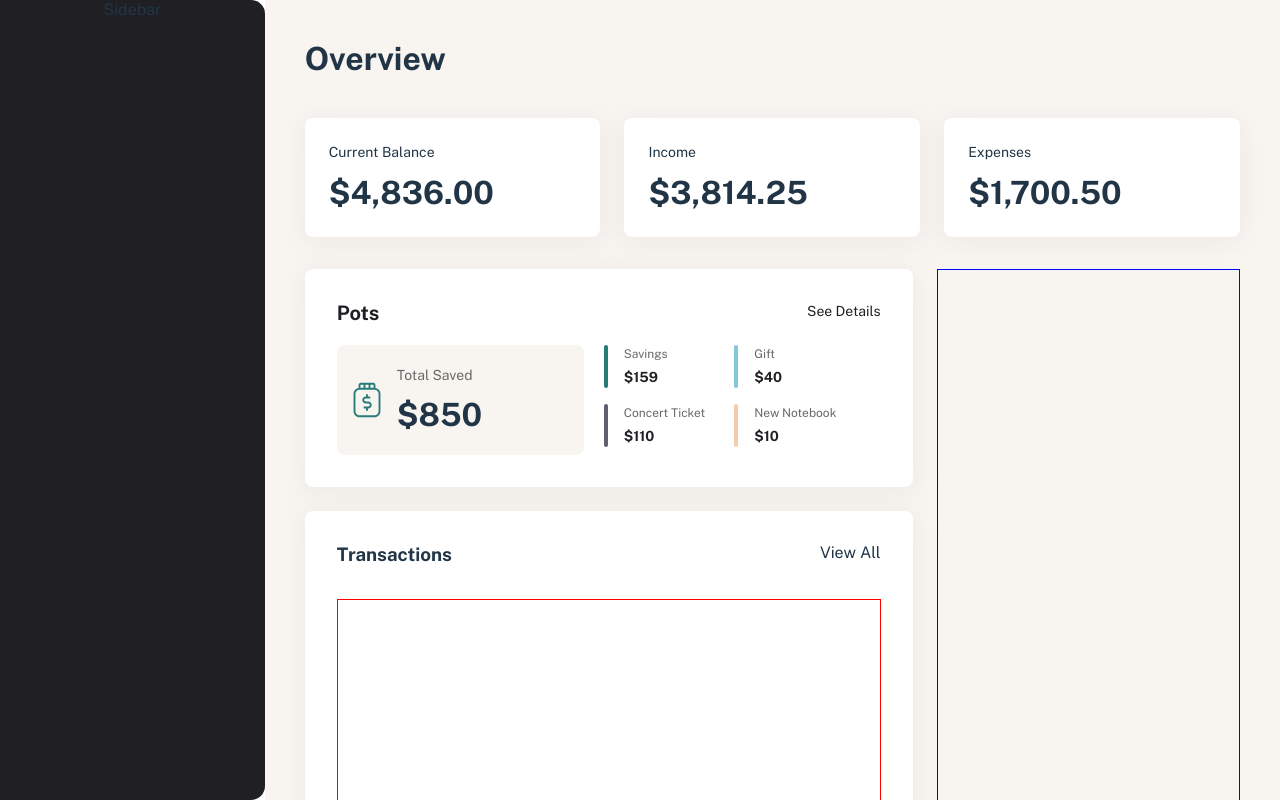
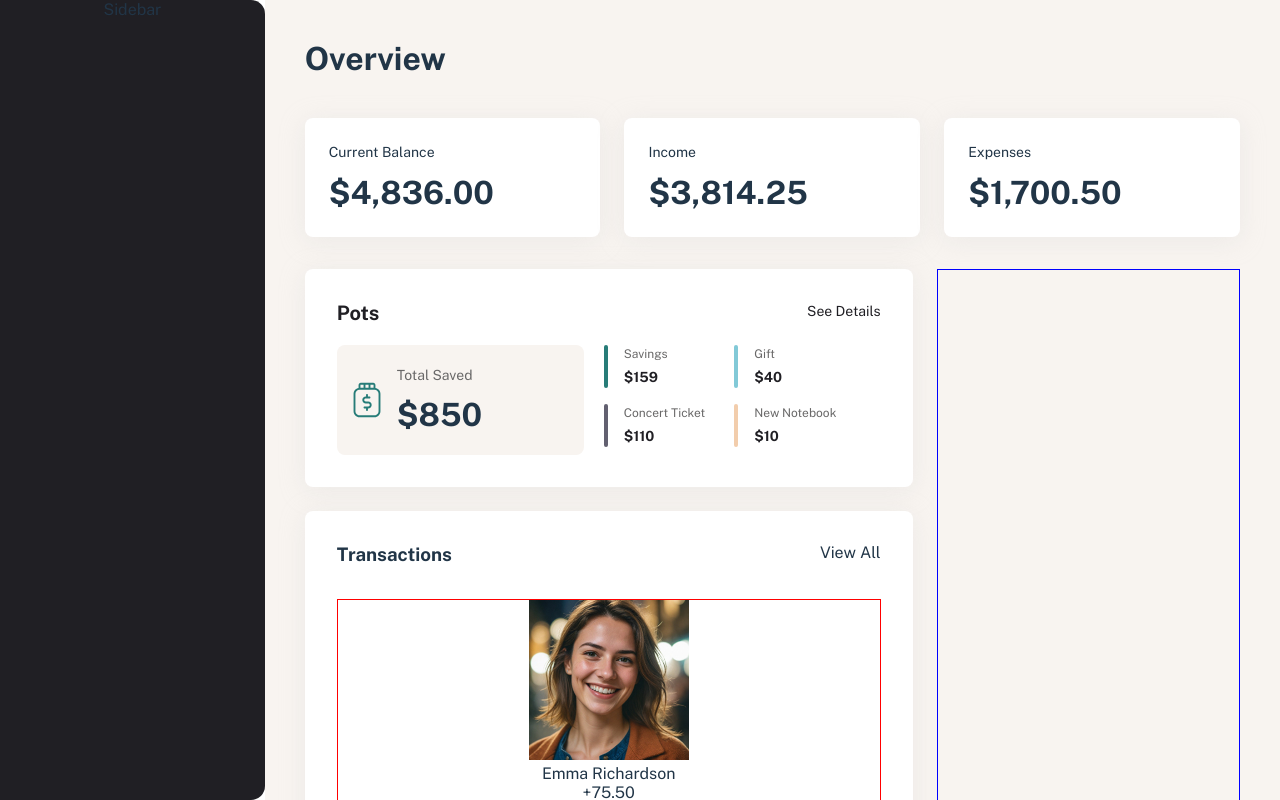
Before and after one commit to eddiemaceda11/Moneyhub, a React (Vite) app: page / in a window 1280 px wide. Built offline with nearby package versions, Linux system fonts and the light colour scheme.

Commit message:
Update the transactions section with temporary data

```diff
--- a/src/features/overview/Overview.tsx
+++ b/src/features/overview/Overview.tsx
@@ -1,7 +1,9 @@
+import { useEffect, useState } from "react";
 import { useGetOverviewQuery } from "../../services/overviewApi";
 import "./overview.css";
+
 import { JarIcon } from "./JarIcon";
-import { useEffect, useState } from "react";
+import emmaImage from "../../assets/images/avatars/emma-richardson.jpg";
 
 export const Overview = () => {
   const [balance, setBalance] = useState({
@@ -121,11 +123,75 @@ export const Overview = () => {
               </div>
             </header>
             <div className="overview-transactions-info">
-              <div></div>
-              <div></div>
-              <div></div>
-              <div></div>
-              <div></div>
+              <div>
+                <div className="oti-left">
+                  <img
+                    src={emmaImage}
+                    alt=""
+                  />
+                  <p>Emma Richardson</p>
+                </div>
+                <div className="oti-right">
+                  <p>+75.50</p>
+                  <span>19 Aug 2024</span>
+                </div>
+              </div>
+              <div className="oti-line"></div>
+              <div>
+                <div className="oti-left">
+                  <img
+                    src={emmaImage}
+                    alt=""
+                  />
+                  <p>Emma Richardson</p>
+                </div>
+                <div className="oti-right">
+                  <p>+75.50</p>
+                  <span>19 Aug 2024</span>
+                </div>
+              </div>
+              <div className="oti-line"></div>
+              <div>
+                <div className="oti-left">
+                  <img
+                    src={emmaImage}
+                    alt=""
+                  />
+                  <p>Emma Richardson</p>
+                </div>
+                <div className="oti-right">
+                  <p>+75.50</p>
+                  <span>19 Aug 2024</span>
+                </div>
+              </div>
+              <div className="oti-line"></div>
+              <div>
+                <div className="oti-left">
+                  <img
+                    src={emmaImage}
+                    alt=""
+                  />
+                  <p>Emma Richardson</p>
+                </div>
+                <div className="oti-right">
+                  <p>+75.50</p>
+                  <span>19 Aug 2024</span>
+                </div>
+              </div>
+              <div className="oti-line"></div>
+              <div>
+                <div className="oti-left">
+                  <img
+                    src={emmaImage}
+                    alt=""
+                  />
+                  <p>Emma Richardson</p>
+                </div>
+                <div className="oti-right">
+                  <p>+75.50</p>
+                  <span>19 Aug 2024</span>
+                </div>
+              </div>
             </div>
           </div>
         </div>
```
